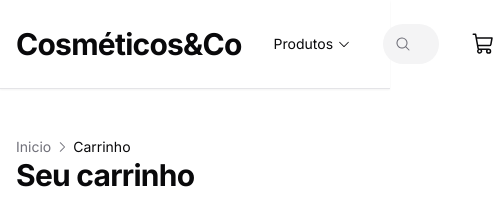
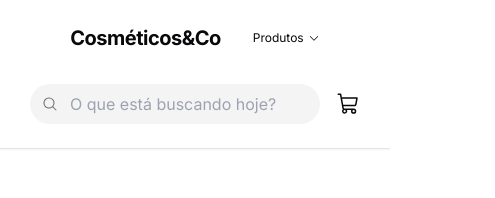
Before and after one commit to odenirdev/ecommerce-stripe-next-app, a Next.js app: page /cart in a window 390 px wide. Shown: the top 198 px of the page, 495 px wide, since content can reach past the window. Built offline with nearby package versions, Linux system fonts and the light colour scheme.

Commit message:
feat: added responsive behavior in Header component

```diff
--- a/src/components/templates/Header.tsx
+++ b/src/components/templates/Header.tsx
@@ -10,15 +10,16 @@ import Link from "next/link";
 export default function Header() {
   return (
     <header className="bg-background border-b shadow-sm">
-      <div className="wrapper flex items-center gap-8 py-6">
+      <div className="wrapper flex flex-col md:flex-row items-center gap-8 py-6">
+        <div className="flex items-center gap-8">
           <Link href="/" className="flex items-center gap-1" prefetch={false}>
-          <span className="font-bold text-3xl tracking-tight">
+            <span className="font-bold text-xl md:text-3xl tracking-tight">
               Cosméticos&Co
             </span>
           </Link>
 
           <DropdownMenu.Root>
-          <DropdownMenu.Trigger className="text-sm flex gap-1 items-center">
+            <DropdownMenu.Trigger className="text-[0.75rem] md:text-sm  flex gap-1 items-center">
               Produtos <CaretDown />
             </DropdownMenu.Trigger>
             <DropdownMenu.Content className="bg-white shadow-md rounded p-2">
@@ -33,7 +34,9 @@ export default function Header() {
               </DropdownMenu.Item>
             </DropdownMenu.Content>
           </DropdownMenu.Root>
+        </div>
 
+        <div className="flex items-center gap-4 flex-1">
           <div className="relative flex-1">
             <MagnifyingGlass className="absolute left-3 top-1/2 -translate-y-1/2 w-4 h-4 text-muted-foreground" />
             <input
@@ -47,6 +50,7 @@ export default function Header() {
             <ShoppingCart className="w-6 h-6" />
             <span className="sr-only">Cart</span>
           </Link>
+        </div>
         {/* <DropdownMenu>
 		<DropdownMenuTrigger asChild>
 		  <Button variant="ghost" size="icon" className="rounded-full">
--- a/src/pages/index.tsx
+++ b/src/pages/index.tsx
@@ -16,11 +16,26 @@ export default function Home() {
 
   return (
     <div>
-      <section className="relative h-[75vh] overflow-hidden">
-        <Slider {...settings} className="h-full">
-          <div className="h-screen bg-[url('https://production.na01.natura.com/on/demandware.static/-/Sites-NatBrazil-Library/default/dwd9983e44/Categorias/Dia%20dos%20Pais%202024/banner-animado-presentes-economia-desk.gif')] flex items-center justify-center text-white"></div>
-          <div className="h-screen bg-[url('https://production.na01.natura.com/on/demandware.static/-/Sites-NatBrazil-Library/default/dw6875b021/Categorias/Dia%20dos%20Pais%202024/presente-de-por-homem-nos-desk.jpg')] flex items-center justify-center text-white"></div>
-          <div className="h-screen bg-[url('https://production.na01.natura.com/on/demandware.static/-/Sites-NatBrazil-Library/default/dwd0be3988/Categorias/Dia%20dos%20Pais%202024/embrulha-presente-desk.jpg')] flex items-center justify-center text-white"></div>
+      <section className="relative overflow-hidden">
+        <Slider {...settings}>
+          <div>
+            <img
+              src="https://production.na01.natura.com/on/demandware.static/-/Sites-NatBrazil-Library/default/dwd9983e44/Categorias/Dia%20dos%20Pais%202024/banner-animado-presentes-economia-desk.gif"
+              alt=""
+            />
+          </div>
+          <div>
+            <img
+              src="https://production.na01.natura.com/on/demandware.static/-/Sites-NatBrazil-Library/default/dwd9983e44/Categorias/Dia%20dos%20Pais%202024/banner-animado-presentes-economia-desk.gif"
+              alt=""
+            />
+          </div>
+          <div>
+            <img
+              src="https://production.na01.natura.com/on/demandware.static/-/Sites-NatBrazil-Library/default/dwd9983e44/Categorias/Dia%20dos%20Pais%202024/banner-animado-presentes-economia-desk.gif"
+              alt=""
+            />
+          </div>
         </Slider>
       </section>
 
@@ -37,7 +52,7 @@ export default function Home() {
                 alt="Featured Product 1"
                 width={300}
                 height={300}
-                className="mb-4 aspect-square max-w-full rounded-lg object-cover"
+                className="mb-4 aspect-square max-w-full rounded-lg bg-cover"
               />
               <h3 className="mb-2 text-lg font-semibold">
                 Presente Natura Essencial Para Barbear
```
Lines whose indentation alone changed are shown as unchanged.
